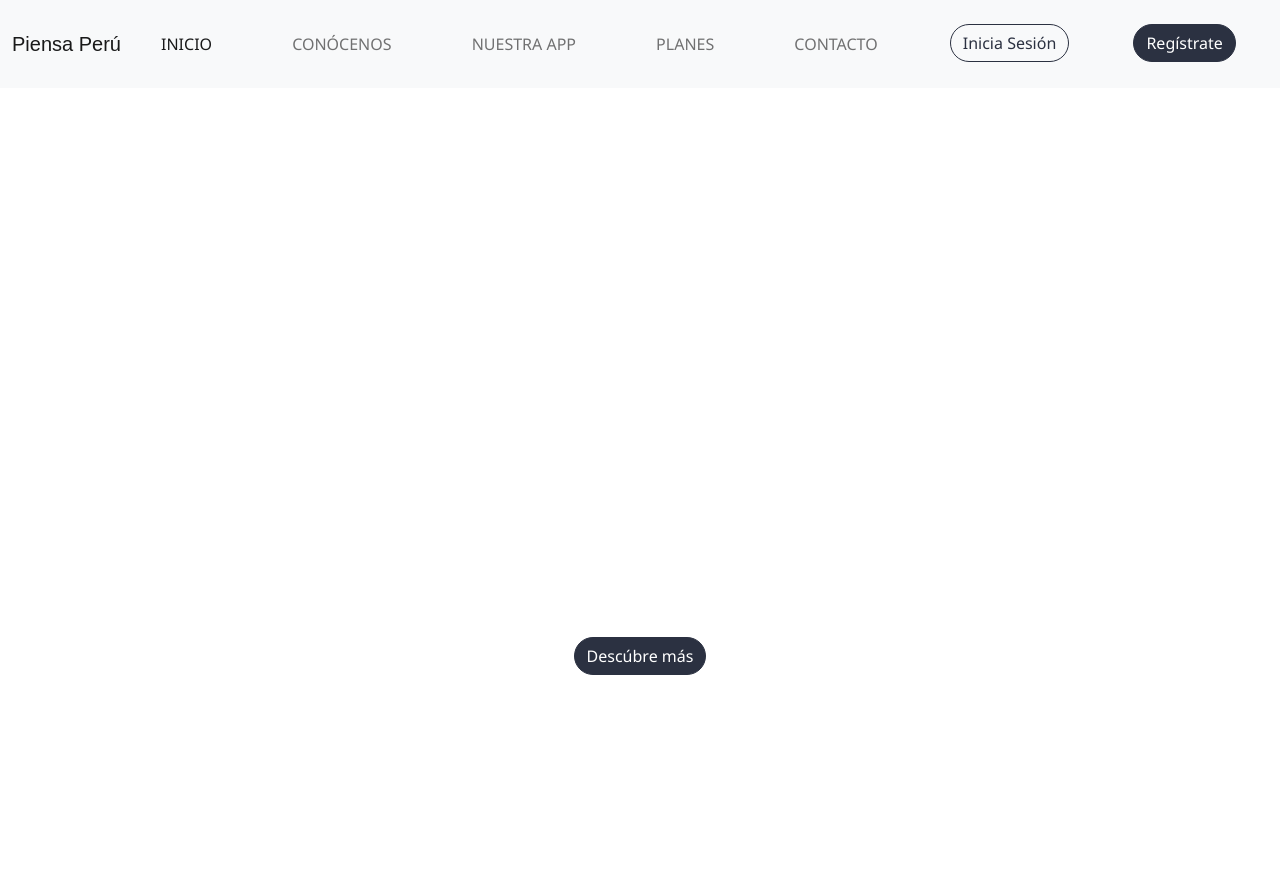
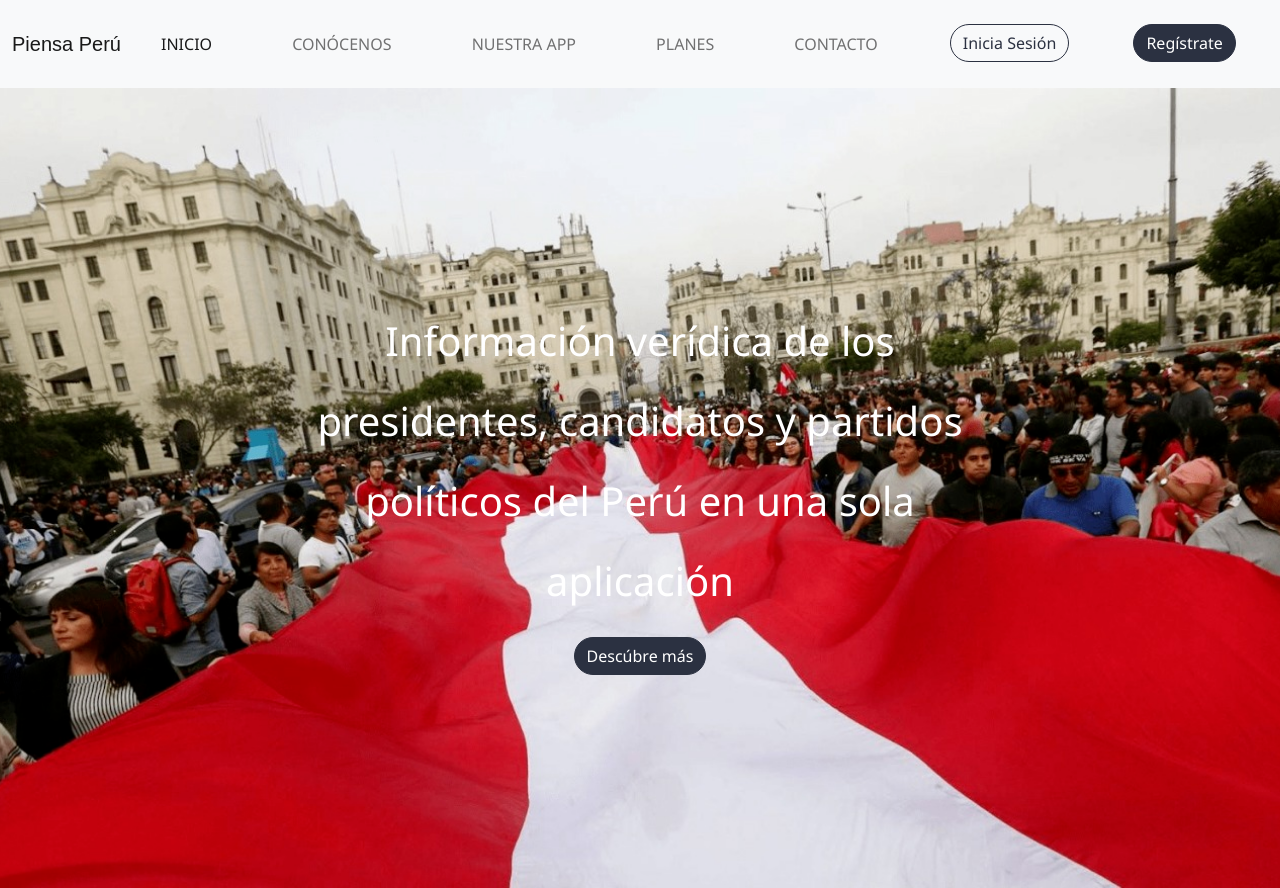
Before and after one commit to JPonte09/PIENSAPERU, a website: page index.html in a window 1280 px wide. Shown: the top 888 px of the page. Drawn offline with Linux system fonts and the light colour scheme; the site is published under a folder, as on GitHub Pages, so addresses that start at the root find nothing; a web font is replaced by a local one.

Commit message:
fix: background img

```diff
--- a/css/reducido.css
+++ b/css/reducido.css
@@ -1,5 +1,5 @@
 .portada {
-  background: url("/img/portada.png") no-repeat fixed center;
+  background: url("../img/portada.png") no-repeat fixed center;
   background-size: cover;
   height: 100%;
   width: 100%;
```
